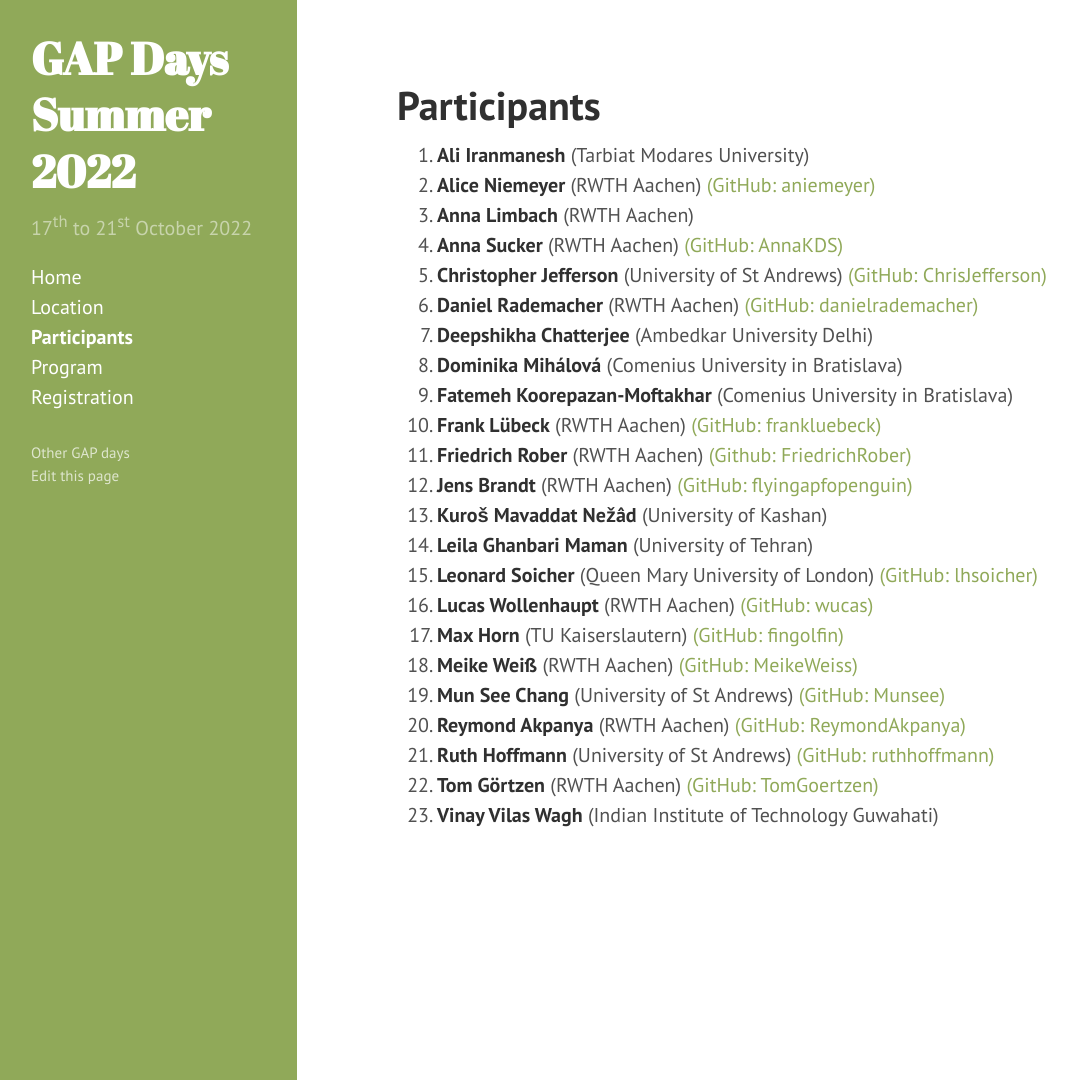
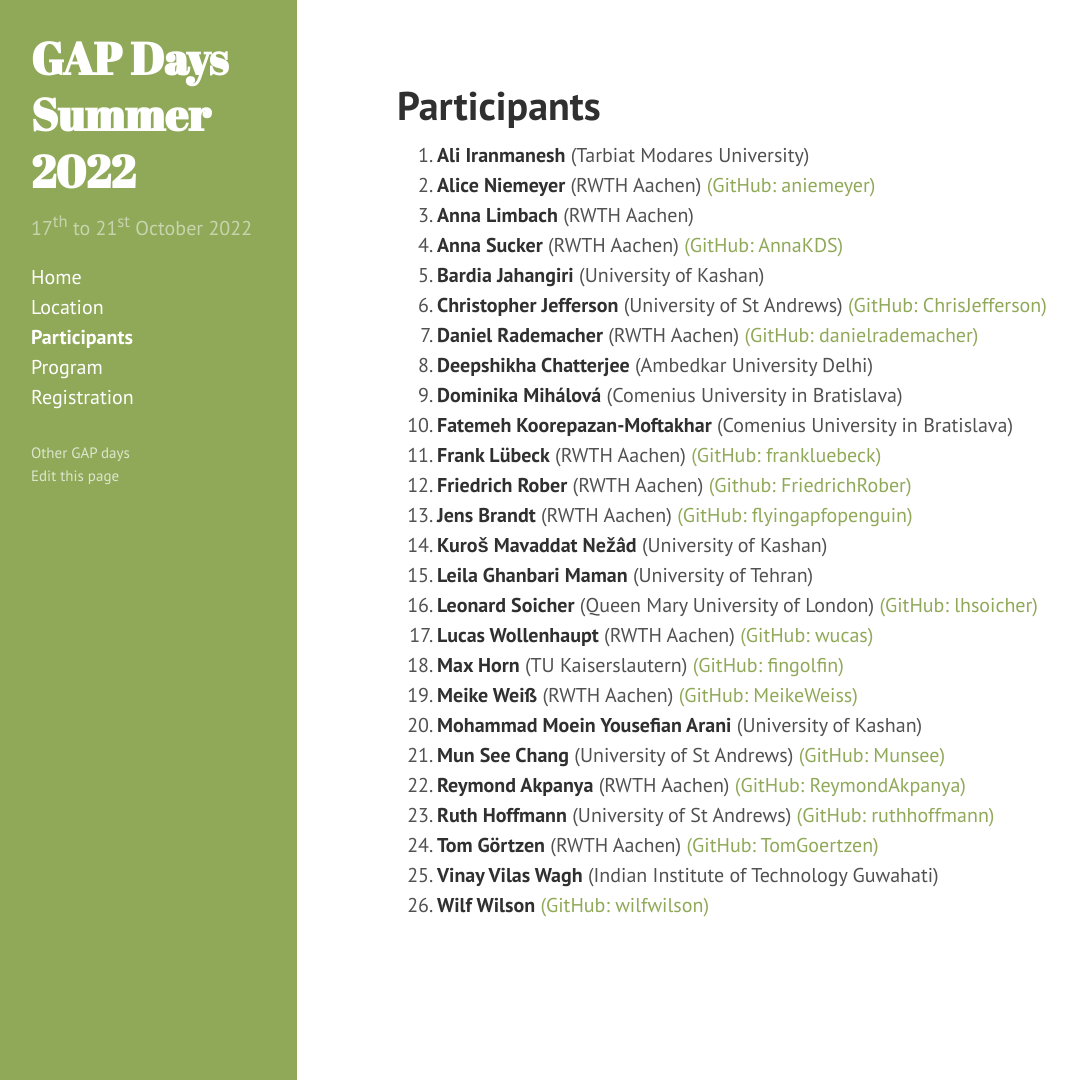
Before and after one commit to jazzcat/gapdays2022-summer, a Jekyll site: the page built from participants.md, in a window 1280 px wide and 1080 px high. Shown: the whole window, without its empty margins (3-1080 px from the left). Built offline with Jekyll 4.4.1, drawn with Linux system fonts in a browser that asks for light colours.

Commit message:
Add more participants

```diff
--- a/participants.md
+++ b/participants.md
@@ -91,6 +91,12 @@ participants:
   - name: Vinay Vilas Wagh
     affiliation: Indian Institute of Technology Guwahati
 
+  - name: Bardia Jahangiri
+    affiliation: University of Kashan
+
+  - name: Mohammad Moein Yousefian Arani
+    affiliation: University of Kashan
+
   - name: Meike Weiß
     affiliation: RWTH Aachen
     links:
@@ -100,6 +106,10 @@ participants:
     affiliation: RWTH Aachen
     links:
       "GitHub: wucas": https://github.com/wucas
+
+  - name: Wilf Wilson
+    links:
+      "GitHub: wilfwilson": https://github.com/wilfwilson
 ---
 
 <ol>{% assign participants = page.participants | sort: "name" %}
```
